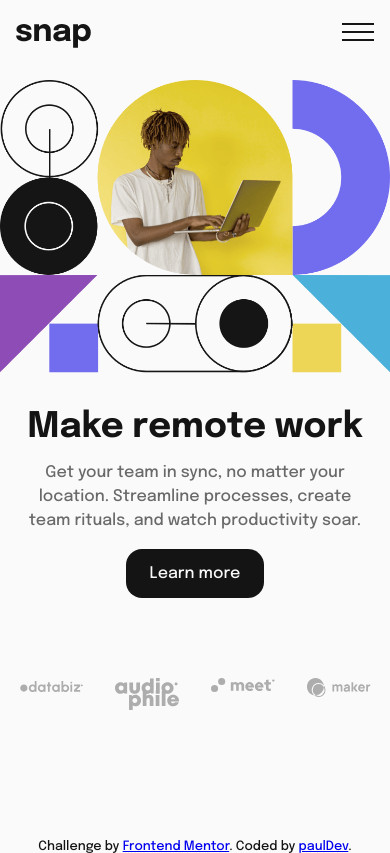
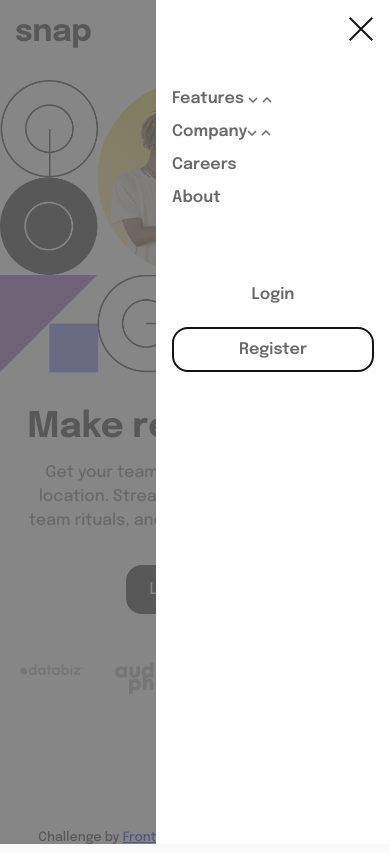
Before and after one commit to dev-paulL/intro-section-with-dropdown-navigation, a plain HTML site: page index.html in a window 390 px wide. Drawn offline with Linux system fonts and the light colour scheme.

Commit message:
working on mobile nav

```diff
--- a/index.html
+++ b/index.html
@@ -22,9 +22,25 @@
     <link rel="stylesheet" href="style.css" type="text/css" />
   </head>
   <body>
+    <div class="overlay"></div>
     <header>
       <img src="images/logo.svg" class="logo" alt="logo" />
-      <img src="images/icon-menu.svg" alt="Open Menu" />
+      <img src="images/icon-menu.svg" alt="Open Menu" class="open_menu_btn"/>
+
+      <div class="mobile-nav-drawer">
+          <img src="images/icon-close-menu.svg" alt="Close Menu" class="close_menu_btn"/>
+          <nav class="mobile-nav">
+            <ul>
+              <li><a href="#">Features</a> <img class="features-arrow-down" src="images/icon-arrow-down.svg" alt="features down arrow" /> <img class="features-arrow-up" src="images/icon-arrow-up.svg" alt="features up arrow" /></li>
+              <li><a href="#">Company</a><img class="company-arrow-down" src="images/icon-arrow-down.svg" alt="company down arrow" /> <img class="company-arrow-up" src="images/icon-arrow-up.svg" alt="company up arrow" /></li>
+              <li><a href="#">Careers</a></li>
+              <li><a href="#">About</a></li>
+
+              <li><a href="#" class="login-btn">Login</a></li>
+              <li><a href="#" class="register-btn">Register</a></li>
+            </ul>
+        </nav>
+      </div>
       <!--
       Features
       Company
--- a/style.css
+++ b/style.css
@@ -16,11 +16,10 @@ body, html {
 }
 
 body {
-    font-size: 1.1rem;
+    font-size: 1rem;
     font-family: "Epilogue";
     display: flex;
     flex-flow: column;
-    align-items: center;
     background-color: var(--almostWhite);
 }
 
@@ -41,8 +40,8 @@ header img {
     padding-top: .5rem;
 }
 main {
-    min-height: 90vh;
     margin-top: 1rem;
+    height: 98vh;
 }
 
 .hero img {
@@ -76,7 +75,7 @@ main {
     font-weight: 500;
     border-radius: 1rem;
     display: block;
-    margin: 1rem auto;
+    margin: 2rem auto;
     max-width: max-content;
 }
 
@@ -86,13 +85,70 @@ li {
 
 .clients-list {
     width: 90%;
-    margin: 5rem auto;
+    margin:3rem auto;
     display: grid;
     grid-template-columns: repeat(4, 1fr);
     gap: 2rem;
+    justify-items: center;
 }
+
 footer {
     font-size: .8rem;
     color: var(--almostBlack);
     font-weight: 500;
+    text-align: center;
 }
+
+.mobile-nav-drawer {
+    position: absolute;
+    right: 0;
+    top: 0;
+    width: 60vw;
+    background-color: white;
+    height: 100vh;
+    max-width: 40rem;
+    z-index: 2;
+    display: flex;
+    flex-direction: column;
+    padding: 1rem;
+}
+
+.mobile-nav-drawer img {
+    align-self: flex-end;
+    max-width: 2rem;
+}
+.overlay {
+    position: absolute;
+    background-color: var(--mediumGray);
+    opacity: .8;
+    width: 100%;
+    height: 100%;
+    z-index: 1;
+}
+.mobile-nav {
+    margin-top: 2rem;
+}
+.mobile-nav a {
+    text-decoration: none;
+    color: var(--mediumGray);
+    font-weight: 600;
+}
+
+.mobile-nav li {
+    margin: 1rem 0;
+}
+
+.login-btn {
+    margin-top: 5rem;
+    display: block;
+    text-align: center;
+}
+
+.register-btn {
+    margin-top: 1.5rem;
+    text-align: center;
+    display: block;
+    padding: .75rem 0;
+    border-radius: 1rem;
+    border: 2px solid var(--almostBlack);
+}
```
